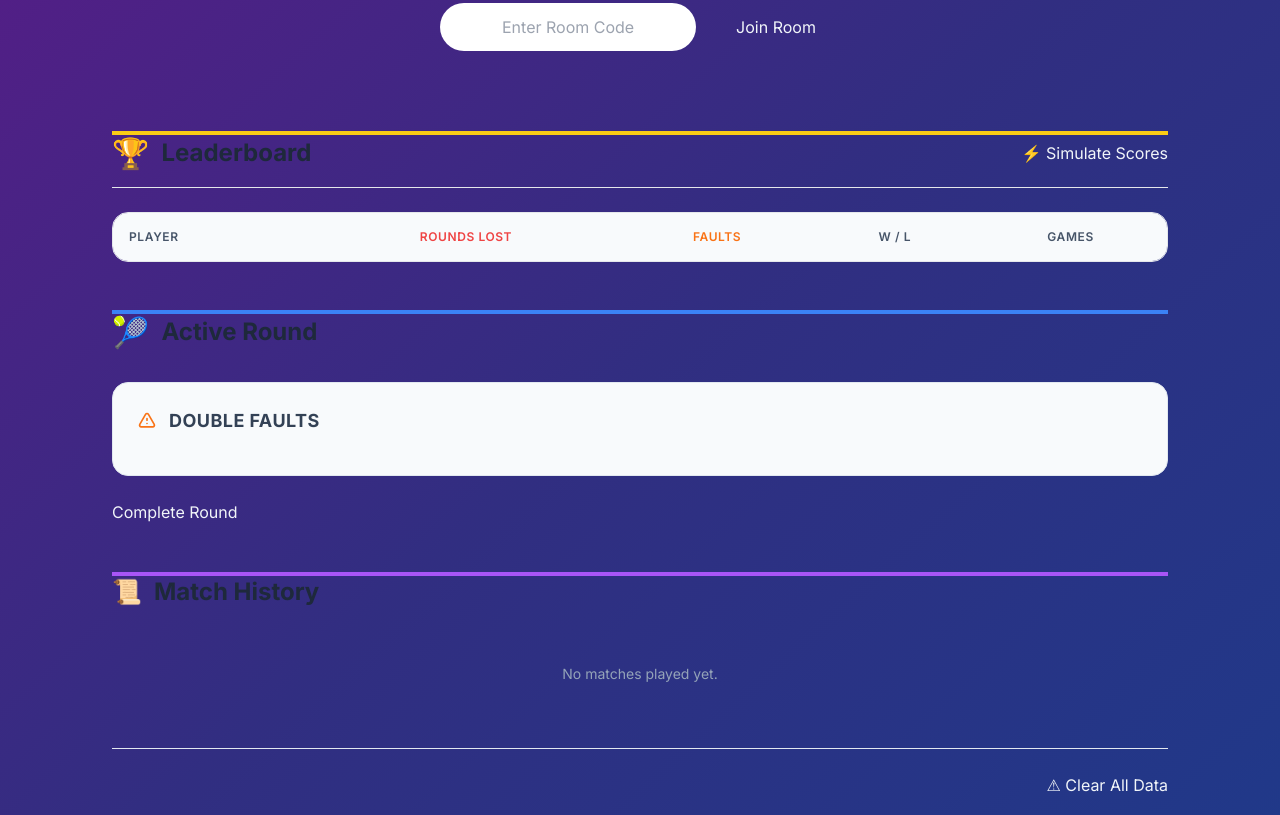
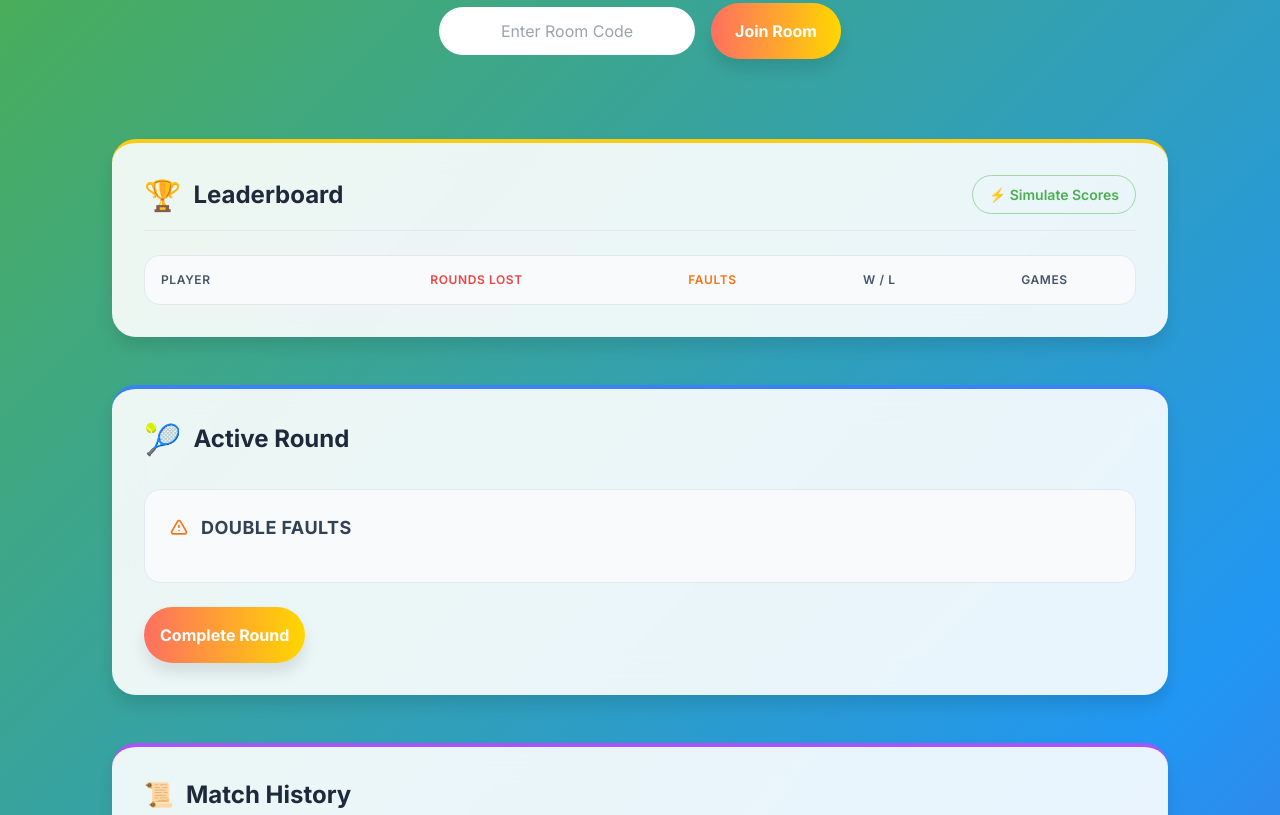
Before and after one commit to lauritzravnhoej/padel-app, a plain HTML site: page index.html in a window 1280 px wide. Shown: the part 205-1020 px from the top of the page. Drawn offline with nearby package versions, Linux system fonts and the light colour scheme.

Commit message:
Update index.html

```diff
--- a/index.html
+++ b/index.html
@@ -7,15 +7,97 @@
     <script src="https://cdn.tailwindcss.com"></script>
     <link href="https://fonts.googleapis.com/css2?family=Inter:wght@300;400;600;700&display=swap" rel="stylesheet">
     <style>
-        body { font-family: 'Inter', sans-serif; }
-        .card { @apply bg-white/90 backdrop-blur-lg p-8 rounded-3xl shadow-2xl transition-all duration-300 hover:shadow-3xl; }
-        .input-score { @apply w-14 h-14 text-2xl text-center border-2 border-gray-300 rounded-full focus:border-blue-500 focus:ring-2 focus:ring-blue-300 outline-none transition-all font-bold text-gray-800; }
-        .btn-primary { @apply w-full bg-gradient-to-r from-purple-600 to-blue-600 text-white font-bold py-4 rounded-full hover:from-purple-700 hover:to-blue-700 shadow-lg transform hover:-translate-y-1 transition-all; }
-        .btn-secondary { @apply text-sm font-semibold text-blue-500 hover:text-blue-700 hover:bg-blue-50 px-4 py-2 rounded-full transition border border-blue-200; }
-        .btn-danger { @apply text-sm font-semibold text-red-500 hover:text-red-700 hover:bg-red-50 px-4 py-2 rounded-full transition border border-red-200; }
+        body {
+            font-family: 'Inter', sans-serif;
+            background: linear-gradient(135deg, #FF6F61, #FFD700, #4CAF50, #2196F3, #9C27B0);
+            background-size: 300% 300%;
+            animation: gradientShift 10s ease infinite;
+        }
+
+        @keyframes gradientShift {
+            0% { background-position: 0% 50%; }
+            50% { background-position: 100% 50%; }
+            100% { background-position: 0% 50%; }
+        }
+
+        .card {
+            background-color: rgba(255, 255, 255, 0.9);
+            backdrop-filter: blur(16px);
+            padding: 2rem;
+            border-radius: 1.5rem;
+            box-shadow: 0 10px 15px rgba(0, 0, 0, 0.1);
+            transition: all 0.3s;
+        }
+
+        .card:hover {
+            box-shadow: 0 15px 25px rgba(0, 0, 0, 0.2);
+        }
+
+        .input-score {
+            width: 3.5rem;
+            height: 3.5rem;
+            font-size: 1.5rem;
+            text-align: center;
+            border: 2px solid #d1d5db;
+            border-radius: 50%;
+            outline: none;
+            transition: all 0.3s;
+            font-weight: bold;
+            color: #1f2937;
+        }
+
+        .input-score:focus {
+            border-color: #3b82f6;
+            box-shadow: 0 0 0 0.125rem #93c5fd;
+        }
+
+        .btn-primary {
+            background: linear-gradient(to right, #FF6F61, #FFD700);
+            color: white;
+            font-weight: bold;
+            padding: 1rem;
+            border-radius: 9999px;
+            box-shadow: 0 10px 15px rgba(0, 0, 0, 0.1);
+            transition: all 0.3s;
+        }
+
+        .btn-primary:hover {
+            background: linear-gradient(to right, #FF4500, #FFA500);
+            transform: translateY(-0.25rem);
+        }
+
+        .btn-secondary {
+            font-size: 0.875rem;
+            font-weight: 600;
+            color: #4CAF50;
+            padding: 0.5rem 1rem;
+            border-radius: 9999px;
+            transition: all 0.3s;
+            border: 1px solid #A5D6A7;
+        }
+
+        .btn-secondary:hover {
+            color: #388E3C;
+            background-color: #C8E6C9;
+        }
+
+        .btn-danger {
+            font-size: 0.875rem;
+            font-weight: 600;
+            color: #E91E63;
+            padding: 0.5rem 1rem;
+            border-radius: 9999px;
+            transition: all 0.3s;
+            border: 1px solid #F8BBD0;
+        }
+
+        .btn-danger:hover {
+            color: #C2185B;
+            background-color: #FCE4EC;
+        }
     </style>
 </head>
-<body class="bg-gradient-to-br from-purple-900 via-indigo-900 to-blue-900 min-h-screen text-slate-100 antialiased selection:bg-purple-300 selection:text-purple-900">
+<body class="min-h-screen text-slate-100 antialiased selection:bg-purple-300 selection:text-purple-900">
 
     <div class="max-w-6xl mx-auto p-6 md:p-12 space-y-12">
         <!-- Header -->
```
